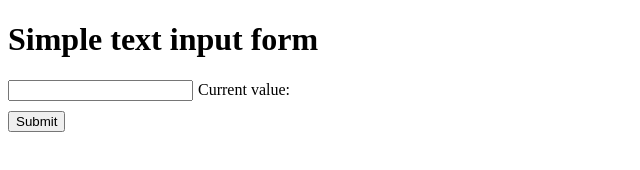
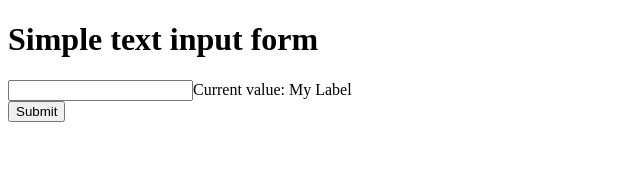
Before and after one commit to alicewriteswrongs/custom-element-internals, a website: page index.html in a window 1280 px wide. Shown: the whole page, without its empty margins (0-640 px from the left). Drawn offline with Linux system fonts and the light colour scheme.

Commit message:
fiddling

```diff
--- a/custom-text-input.js
+++ b/custom-text-input.js
@@ -28,11 +28,11 @@ class CustomTextInput extends HTMLElement {
   }
 
   inputEl() {
-    return this.shadowRoot.querySelector("input");
+    return this.querySelector("input");
   }
 
   spanEl() {
-    return this.shadowRoot.querySelector("span");
+    return this.querySelector("span");
   }
 
   // This setter handles echoing the updated value out to the associated form
@@ -49,7 +49,7 @@ class CustomTextInput extends HTMLElement {
   // to the underlying form.
   set value(v) {
     this.__value = v;
-    this.internals_.setFormValue(v);
+    this.internals_.setFormValue(v + "__test");
     // we 'reactively' by which I mean 'imperatively and synchronously' set
     // the `textContent` of our little span so that we can see the current
     // value
@@ -116,7 +116,9 @@ class CustomTextInput extends HTMLElement {
   connectedCallback() {
     // Create a shadow root which we'll used to hold the HTML elements for our
     // simple element.
-    this.attachShadow({ mode: "open" });
+    // this.attachShadow({ mode: "open" });
+
+    this.children.append
 
     const input = document.createElement("input");
     input.setAttribute("type", "text");
@@ -129,12 +131,12 @@ class CustomTextInput extends HTMLElement {
       const value = ev.target.value;
       this.value = value;
     };
-    this.shadowRoot.append(input);
+    this.append(input);
 
     // we'll do a little hacky 'reactive' thing with a span to show the
     // current value
     const span = document.createElement("span");
-    this.shadowRoot.append(span);
+    this.append(span);
 
     // Create some CSS to apply to the shadow DOM
     const style = document.createElement("style");
@@ -146,7 +148,7 @@ class CustomTextInput extends HTMLElement {
     :host span {
       margin-left: 5px;
     }`;
-    this.shadowRoot.appendChild(style);
+    this.appendChild(style);
 
     // set this so that the input always has a presence within it's associated
     // form. this will also initialize the validation state correctly.
--- a/index.html
+++ b/index.html
@@ -17,6 +17,7 @@
         id="test-text-input"
         name="text-input"
       ></custom-text-input>
+      <label for="test-text-input">My Label</label>
       <div><input type="submit" /></div>
     </form>
 
```
